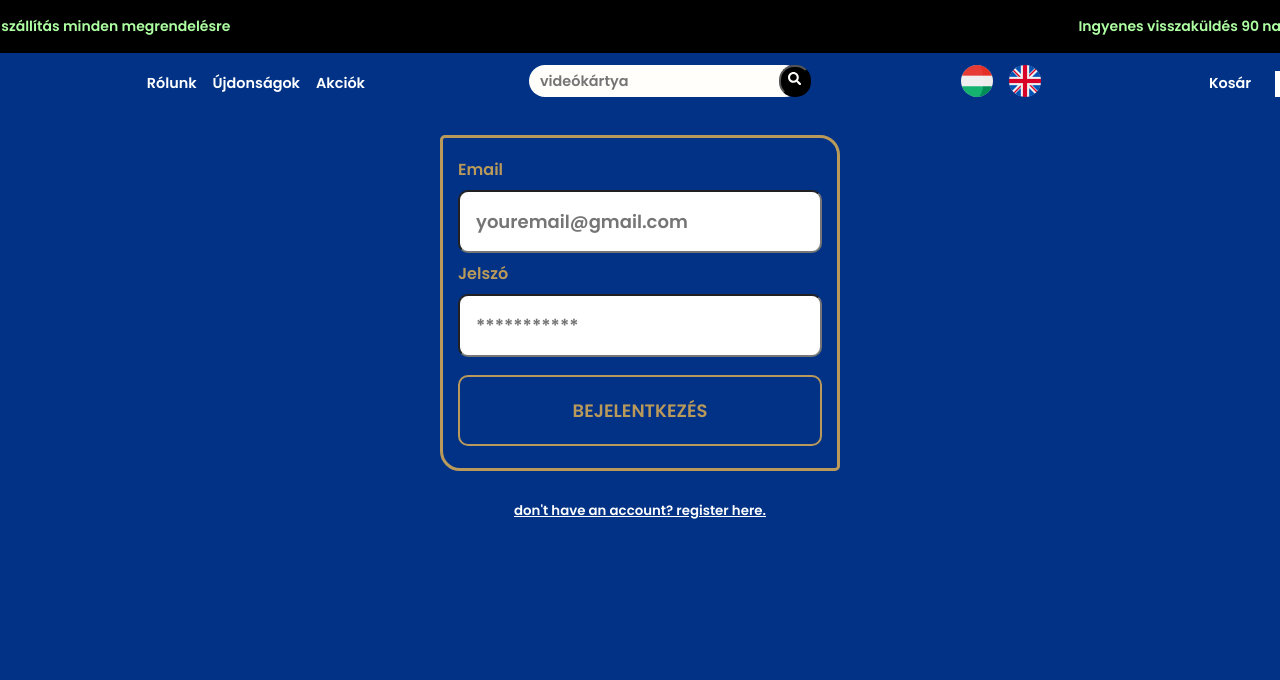
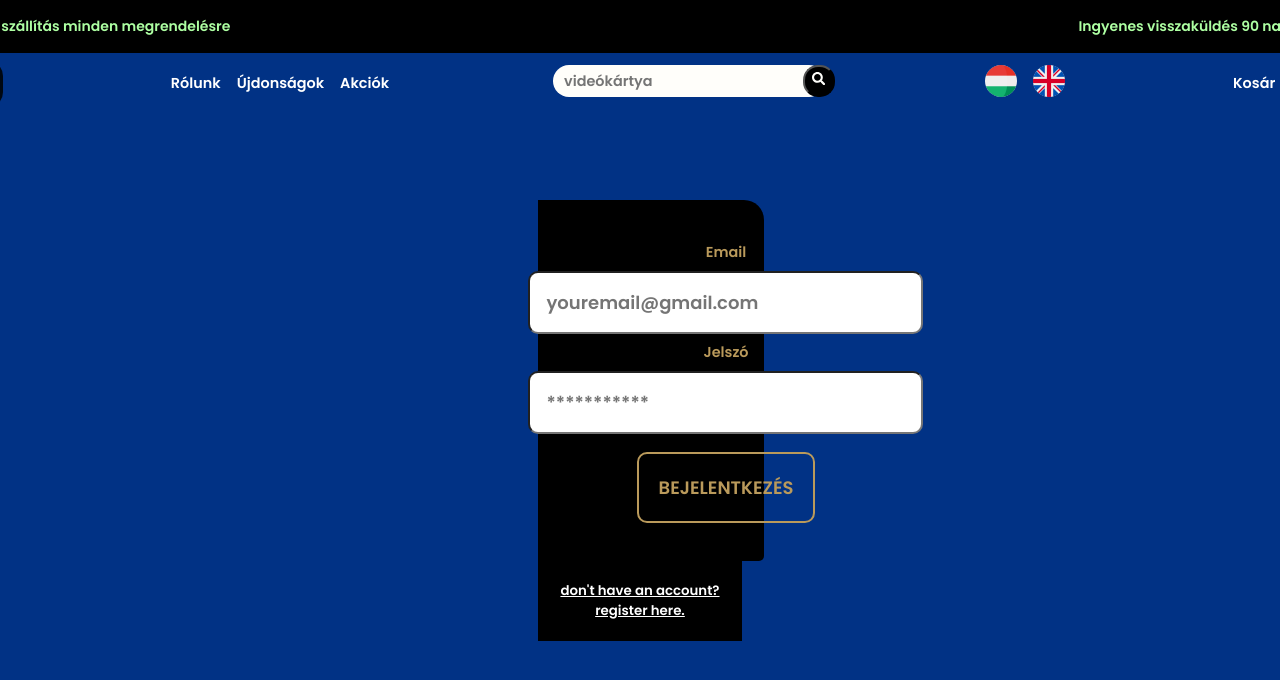
Before and after one commit to SzigetvariMark/pcweb, a React (Vite) app in the folder webshop/: page /login in a window 1280 px wide. Shown: the top 680 px of the page. Built offline with nearby package versions, Linux system fonts and the light colour scheme.

Commit message:
change log/reg form to popup

```diff
--- a/webshop/src/pages/components/navbar/Navbar.jsx
+++ b/webshop/src/pages/components/navbar/Navbar.jsx
@@ -1,5 +1,6 @@
 import { Link, useMatch, useResolvedPath } from "react-router-dom";
 import "./Navbar.css";
+import Login from "../register_login/Login";
 import { FaSearch } from "react-icons/fa";
 import user_image from "/img/person-outline.png";
 
@@ -35,10 +36,10 @@ export default function Navbar() {
             <CustomLink to="/basket">Kosár</CustomLink>
           </a>
           <a>
-            <CustomLink to="/login" className="log--reg">
+            <button>
               <img src={user_image} alt="user" className="user--image" />
-              Kosár
-            </CustomLink>
+            </button>
+            <Login trigger={true} className="log--reg"></Login>
           </a>
         </ul>
       </nav>
--- a/webshop/src/pages/components/register_login/Login.jsx
+++ b/webshop/src/pages/components/register_login/Login.jsx
@@ -9,7 +9,7 @@ export default function Login(props) {
     e.preventDefault();
     console.log(email);
   };
-  return (
+  return props.trigger ? (
     <div className="all-form">
       <div className="auth-form-container">
         <form className="login-form" onSubmit={handleSubmit}>
@@ -45,5 +45,7 @@ export default function Login(props) {
         </button>
       </div>
     </div>
+  ) : (
+    ""
   );
 }
--- a/webshop/src/pages/components/register_login/Register.jsx
+++ b/webshop/src/pages/components/register_login/Register.jsx
@@ -10,7 +10,7 @@ export default function Register(props) {
     e.preventDefault();
     console.log(email);
   };
-  return (
+  return props.trigger ? (
     <div className="all-form">
       <div className="auth-form-container">
         <form className="register-form" onSubmit={handleSubmit}>
@@ -77,5 +77,7 @@ export default function Register(props) {
         </button>
       </div>
     </div>
+  ) : (
+    ""
   );
 }
--- a/webshop/src/pages/components/register_login/Register_Login.css
+++ b/webshop/src/pages/components/register_login/Register_Login.css
@@ -1,8 +1,14 @@
 .auth-form-container,
 .login-form,
 .register-form {
+    position: fixed;
+    top: 25%;
+    left: 42%;
+    width: 16%;
+    background-color: black;
     display: flex;
     flex-direction: column;
+    align-items: center;
 }
 
 .label--reglog {
@@ -57,8 +63,9 @@
 }
 
 .register-form {
+    position: relative;
     height: 40rem;
-    width: 25rem;
+    width: 100%;
     border: 3px #ba9a5b solid;
     padding: 15px;
     margin: 10px;
@@ -66,10 +73,8 @@
 }
 
 .login-form {
-    height: 21rem;
-    width: 25rem;
-    border: 3px #ba9a5b solid;
-    padding: 15px;
-    margin: 10px;
+    position: relative;
+    padding: 38px;
+    max-width: 640px;
     border-radius: 5px 20px 5px;
 }
```
